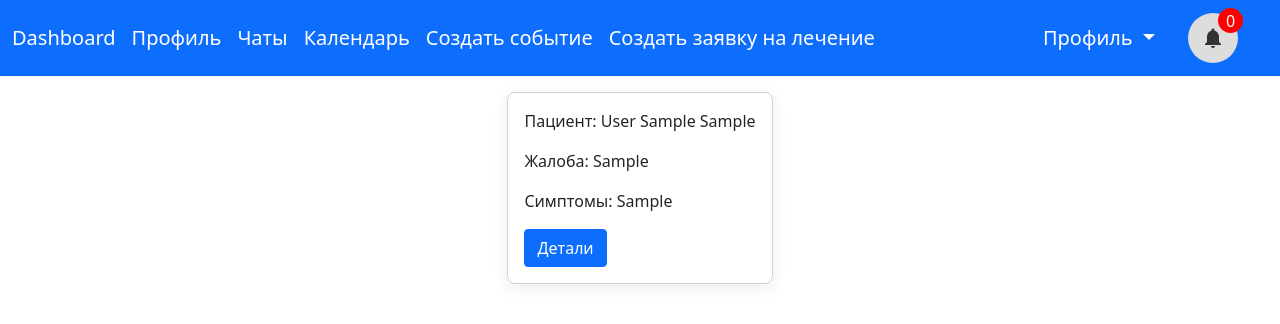
After one commit to BekusovMikhail/medical-app, a Django app: page /my_patients in a window 1280 px wide. The commit adds this page. Shown: the top 324 px of the page. Run offline with Django 4.2, Linux system fonts and the light colour scheme; a user stored in the database is signed in; tables that the repository leaves empty hold one stand-in row (values such as "Sample post"); data that the repository does not hold is empty.

Commit message:
Work with treatments and notifications

```diff
--- a/med/templates/med/base.html
+++ b/med/templates/med/base.html
@@ -77,17 +77,14 @@
         <li class="nav-item">
           <a class="navbar-brand" href="/calendar">Календарь</a>
         </li>
+        {% if request.user.is_clinic %}
         <li class="nav-item">
             <a class="navbar-brand" href="/create_event">Создать событие</a>
         </li>
+        {% endif %}
         {% if request.user.is_patient %}
         <li class="nav-item">
           <a class="navbar-brand" href="/create_treatment">Создать заявку на лечение</a>
-        </li>
-        {% endif %}
-        {% if request.user.is_clinic %}
-        <li class="nav-item">
-          <a class="navbar-brand" href="/accept_treatment">Заявки на лечение</a>
         </li>
         {% endif %}
         <li class="nav-item" style="margin-left: auto;">
@@ -99,6 +96,14 @@
                 <ul class="dropdown-menu dropdown-menu-end" aria-labelledby="dropdownMenuLink">
                   <li><a class="dropdown-item" href="account"><i class="bi bi-person"></i>Личный кабинет</a></li>
                   <li><hr class="dropdown-divider"></li>
+                  {% if request.user.is_doctor %}
+                  <li><a class="dropdown-item" href="my_patients"><i class="bi bi-person"></i>Мои пациенты</a></li>
+                  <li><hr class="dropdown-divider"></li>
+                  {% endif %}
+                  {% if request.user.is_clinic %}
+                  <li><a class="dropdown-item" href="accept_treatment"><i class="bi bi-person"></i>Заявки на лечение</a></li>
+                  <li><hr class="dropdown-divider"></li>
+                  {% endif %}
                   <li><a id="signout" class="dropdown-item" href="logout"><i class="bi bi-box-arrow-left"></i>Выйти</a></li>
                 </ul>
               </div>
--- /dev/null
+++ b/med/templates/med/my_patients.html
@@ -0,0 +1,66 @@
+{% extends "med/base.html" %}
+{% load static %}
+
+{% block content %}
+
+<style>
+    .main_container {
+        max-width: 40%;
+        margin-left: auto;
+        margin-right: auto;
+    }
+
+    .request {
+        margin-top: 1rem;
+        padding: 1rem;
+        display: flex;
+        flex-direction: row;
+        justify-content: flex-start;
+        column-gap: 1rem;
+        border: 1px solid #000000;
+        box-sizing: border-box;
+        border-radius: 15px;
+        box-shadow: 0px 4px 16px rgba(0, 0, 0, 0.08);
+        border-radius: 8px;
+        border: 1px solid #D1D1D1;
+    }
+    .request > .request-info {
+        flex-grow:2;
+    }
+    .request > button {
+        align-self: center;
+    }
+
+</style>
+
+<script>
+    // async function buttFuction (event) {
+    //     let id = event.target.getAttribute('data-user_id');
+    //     event.target.setAttribute('onclick', `window.location.href='user_treatment_panel?id=${id}'`)
+    // }
+
+    window.onload = () => {
+        let buttons = document.querySelectorAll('button');
+        for (let btn of buttons){
+            let id = btn.getAttribute('data-treat_id');
+            btn.setAttribute('onclick', `window.location.href='user_treatment_panel?id=${id}'`)
+        };
+
+    }
+
+</script>
+
+<div class="main_container">
+{% for treatment in treats %}
+  <div class='request' id="{{ treatment.id }}">
+      <div class='request-info'>
+        <p>Пациент: {{ treatment.patient.user.last_name }} {{ treatment.patient.user.first_name }} {{ treatment.patient.user.patronymic }}</p>
+        <p>Жалоба: {{ treatment.complaint }}</p>
+        <p>Симптомы: {{ treatment.symptoms }}</p>
+        <button type="button" class="btn btn-primary" data-treat_id="{{ treatment.id }}" id='buttConfirm'>Детали</button>
+      </div>
+  </div>
+{% endfor %}
+</div>
+
+{% endblock content %}
--- a/med/urls.py
+++ b/med/urls.py
@@ -18,4 +18,5 @@ urlpatterns = [
     path('accept_treatment', views.accept_treatment, name='accept_treatment'),
     path('profile', views.profile, name='profile'),
     path('user_treatment_panel', views.user_treatment_panel, name='user_treatment_panel'),
+    path('my_patients', views.my_patients, name='my_patients')
 ]
--- a/med/views.py
+++ b/med/views.py
@@ -134,6 +134,8 @@ def calendar(request):
 
 def create_event(request):
     user = request.user
+    if not user.is_clinic:
+        return HttpResponseForbidden()
 
     if request.method == "POST":
         name = request.POST['name']
@@ -151,9 +153,8 @@ def create_event(request):
             event.save()
 
     users = User.objects.exclude(id=user.id).exclude(is_staff=True)
-    users_p = Patient.objects.exclude(user_id=user.id)
-    users_d = Doctor.objects.exclude(user_id=user.id)
-    users_c = Clinic.objects.exclude(user_id=user.id)
+    users_p = Treatment.objects.values_list('patient', flat=True).filter(clinic=user.id)
+    users_d = user.clinic.doctor_set.all()
 
     context = {
         'notifications_count': len(user.notification_set.all()),
@@ -161,7 +162,6 @@ def create_event(request):
         'list_size': min(len(users), 10) + 3,
         'users_p': users_p,
         'users_d': users_d,
-        'users_c': users_c,
     }
     return render(request, 'med/create_event.html', context)
 
@@ -322,7 +322,7 @@ def create_treatment(request):
 def accept_treatment(request):
     if request.user.is_clinic:
         context = {}
-        print(request.user.id)
+
         treatments_for_accept = Treatment.objects.filter(status=-1, clinic=request.user.id)
         context_treatments = []
         for treatment in treatments_for_accept:
@@ -333,7 +333,7 @@ def accept_treatment(request):
             tr['complaint'] = treatment.complaint
             tr['symptoms'] = treatment.symptoms
             context_treatments.append(tr)
-        print(treatments_for_accept)
+
         return render(request, 'med/accept_treatment.html', context={
             'treatments_for_accept': context_treatments,
         })
@@ -355,3 +355,16 @@ def user_treatment_panel(request):
     curr_procs = treat.currentprocedure_set.all()
     procs = Procedure.objects.all()
     return render(request, 'med/user_treatment_panel.html', context={'treatment': treat, 'curr_procs': curr_procs, 'procs': procs})
+
+@login_required
+def my_patients(request):
+    if not request.user.is_doctor:
+        return HttpResponseForbidden()
+
+    treats = Treatment.objects.filter(doctor=request.user.id)
+
+    # for patient in Patient.objects.filter(pk__in=patients):
+    context = {
+        'treats': treats,
+    }
+    return render(request, 'med/my_patients.html', context)
```
Also changed, not shown: api/views.py (+17 -0 lines), med/templates/med/create_event.html (+6 -4 lines), med/thread.py (+12 -3 lines), 1 other file.
